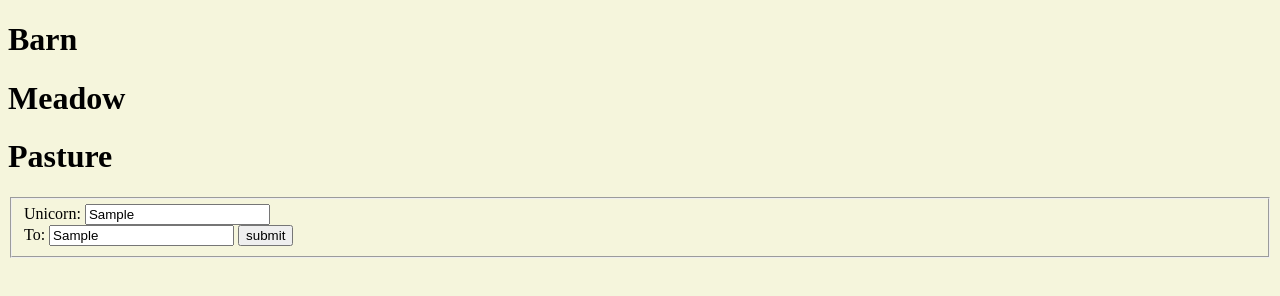
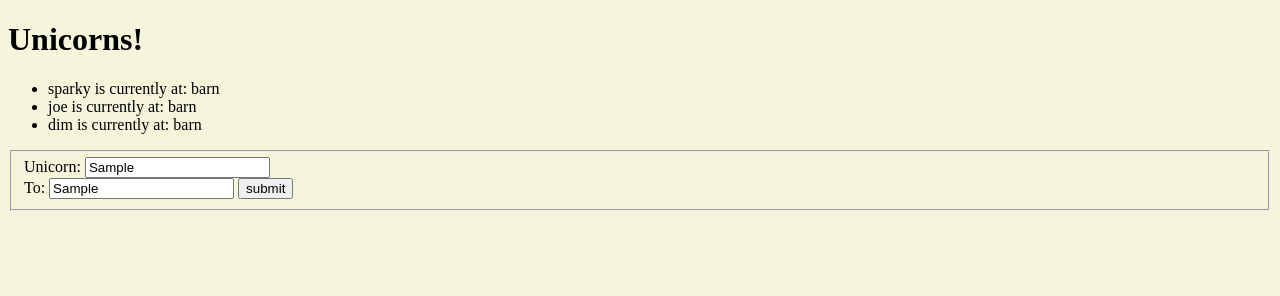
Before and after one commit to Rubiksron/UnicornRanchHand, a plain HTML site: page index.html in a window 1280 px wide. Both pictures are taken after typing "Sample", "Sample" into the empty fields and a click on the button "submit". Drawn offline with Linux system fonts and the light colour scheme.

Commit message:
I have the unicorns data peristing in localStorage, I have a list of all the unicorns populating the DOM with location concatenated on the same line, and when a unicorn is selected in the 'unicorn' input field one can change its location in the 'to' input field.  Clicking the submit button will update the unicorn list immediately.

```diff
--- a/app.js
+++ b/app.js
@@ -20,4 +20,30 @@ function updateData(e){
   var unicorn = e.target.unicorn.value;
   var to = e.target.to.value;
 
+  for ( var i = 0; i < unicorns.length; i++) {
+    if(unicorn == unicorns[i].name) {
+      unicorns[i].location = to;
+      console.log(unicorns[i].name);
+      console.log(unicorns[i].location);
+    }
+  }
+
+  localStorage.setItem('unicorns', JSON.stringify(unicorns));
+  location.reload();
 };
+
+if(localStorage.unicorns) {
+  unicorns = JSON.parse(localStorage.unicorns);
+  console.log('data received from local storage.');
+}
+
+function populateList() {
+  var unicornsListEl = document.getElementById('unicornsList');
+
+  for( var i = 0; i < unicorns.length; i++ ) {
+    var liEl = document.createElement('li');
+    liEl.textContent = unicorns[i].name + ' is currently at: ' + unicorns[i].location;
+    unicornsListEl.appendChild(liEl);
+  }
+};
+populateList();
--- a/index.html
+++ b/index.html
@@ -6,13 +6,8 @@
   <title>Unicorn Ranch</title>
 </head>
 <body>
-    <h1>Barn</h1>
-
-    <h1>Meadow</h1>
-
-    <h1>Pasture</h1>
-
-
+  <h1>Unicorns!</h1>
+  <ul id="unicornsList"></ul>
   <fieldset>
     <form id="form">
       <label>Unicorn:</label>
```
Lines whose indentation alone changed are shown as unchanged.
